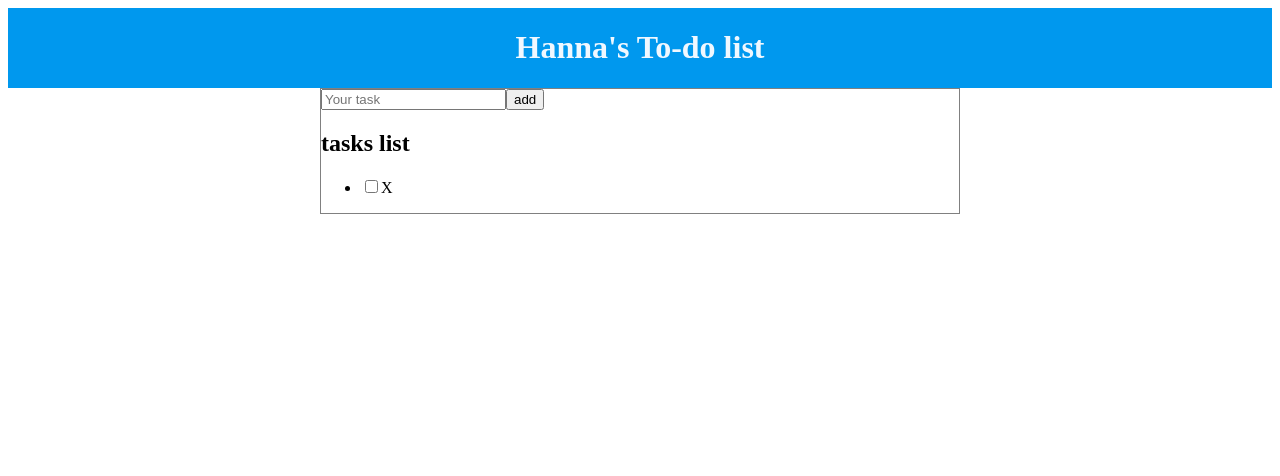
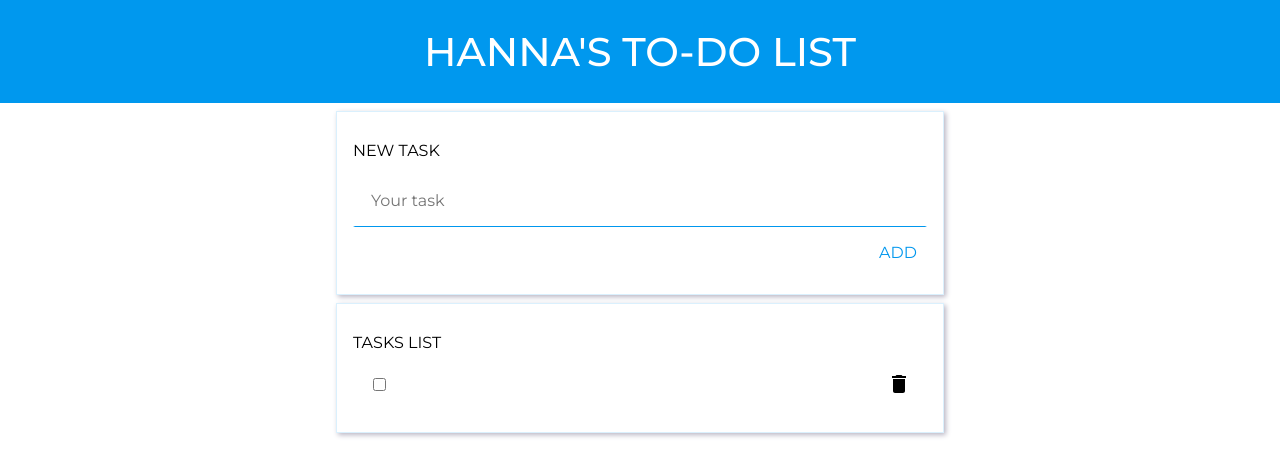
Before and after one commit to HannaTkachenko/todo, a React (Create React App) app: page / in a window 1280 px wide. Shown: the top 476 px of the page. Built offline with nearby package versions, Linux system fonts and the light colour scheme.

Commit message:
Add all styles
make styles in one file

```diff
--- a/package.json
+++ b/package.json
@@ -3,6 +3,7 @@
   "version": "0.1.0",
   "private": true,
   "dependencies": {
+    "@emotion/styled": "^11.10.0",
     "@mui/icons-material": "^5.8.4",
     "@testing-library/jest-dom": "^5.16.4",
     "@testing-library/react": "^13.3.0",
--- a/src/components/Forms/TodoForm/index.js
+++ b/src/components/Forms/TodoForm/index.js
@@ -24,14 +24,15 @@ const TodoForm = (props) => {
         validationSchema={SCHEMA_TASK_BODY}
       >
         <Form className={styles.form}>
-          <Field name="body" placeholder="Your task"  />
+          <h2>new task</h2>
 
+          <Field name="body" placeholder="Your task" />
+          <input className={styles.addBtn} type="submit" value="add" />
           <ErrorMessage
             name={"body"}
             component="div"
             className={styles.error}
           />
-          <input className={styles.addBtn} type="submit" value="add" />
         </Form>
       </Formik>
     </>
--- a/src/components/Todo/Header/Header.module.scss
+++ /dev/null
@@ -1,12 +0,0 @@
-
-
-.header {
-  display: flex;
-  align-items: center;
-  justify-content: center;
-
-  background-color: #0098EE;
-  color: aliceblue;
-
-
-}
--- a/src/components/Todo/Header/index.js
+++ b/src/components/Todo/Header/index.js
@@ -1,5 +1,5 @@
 import React from 'react';
-import styles from './Header.module.scss'
+import styles from './../../../styles/styles.module.scss'
 
 const Header = () => {
   return (
--- a/src/components/Todo/TodoList/index.js
+++ b/src/components/Todo/TodoList/index.js
@@ -1,28 +1,32 @@
-import React from 'react';
-import styles from './../../../styles/styles.module.scss'
+import React from "react";
+import DeleteIcon from "@mui/icons-material/Delete";
+import styles from "./../../../styles/styles.module.scss";
 
-const TodoList = ({tasks, setDoneTask,deleteTask }) => {
+const TodoList = ({ tasks, setDoneTask, deleteTask }) => {
   return (
     <div className={styles.tasksContainer}>
-      <h2 className={styles.title}>tasks list</h2>
-      <ul className={styles.list}>
+      <h2>tasks list</h2>
+      <ul>
         {tasks.map((task) => (
+          <li key={task.id}>
 
-          <li className={styles.task} key={task.id}>
-            <input type='checkbox' checked={task.isDone} onChange={
-              ()=>setDoneTask(task.id)
-            }/>
-            {task.body}
-            <span className={styles.deleteBtn}
-              onClick={() => {deleteTask(task.id); }}
-            >
-              X
-            </span>
+              <input
+                type="checkbox"
+                checked={task.isDone}
+                onChange={() => setDoneTask(task.id)}
+              />
+              <p>{task.body}</p>
+
+            <DeleteIcon
+              onClick={() => {
+                deleteTask(task.id);
+              }}
+            />
           </li>
         ))}
       </ul>
     </div>
   );
-}
+};
 
 export default TodoList;
--- a/src/styles/styles.module.scss
+++ b/src/styles/styles.module.scss
@@ -3,47 +3,104 @@
 * {
   box-sizing: border-box;
 }
-
-%text-style {
-  color: black;
+body {
+  margin: 0;
+}
+@mixin text-style($color, $fsize, $fweight, $texttrans) {
+  color: $color;
   text-align: left;
   font-family: "Montserrat", sans-serif;
-  font-size: 14px;
-  font-weight: normal;
+  font-size: $fsize;
+  font-weight: $fweight;
+  text-transform: $texttrans;
 }
 
-%border-style{
-  border: 1px solid gray;
+%border-style {
+  margin: 0.5em 1em 0 1em;
+  padding: 1em;
+  border: 1px solid #0097ee25;
+  box-shadow: 2px 2px 5px 0px rgb(186, 182, 196);
+}
+.header {
+  display: flex;
+  align-items: center;
+  justify-content: center;
+  background-color: #0098ee;
+  h1 {
+    @include text-style(white, 2.5em, 500, uppercase);
+  }
 }
 
-
+h2 {
+  @include text-style(black, 1em, 400, uppercase);
+  text-transform: uppercase;
+}
 .tasksSection {
   margin: auto;
   width: 50vw;
   display: flex;
   flex-direction: column;
+}
+.form {
+  display: flex;
+  flex-direction: column;
   @extend %border-style;
+  input {
+    &:nth-child(2) {
+      width: 100%;
+      padding: 1em;
+      border-color: transparent;
+      border-bottom: 1px solid #0097ee;
+      @include text-style(black, 1em, 400, none);
+      &:focus-visible {
+        background-color: transparent;
+        outline: none;
+      }
+    }
+    &:nth-child(3) {
+      align-self: flex-end;
+    }
+  }
+}
+.addBtn {
+  width: 4em;
+  padding: 1em;
+  border: none;
+  background-color: transparent;
+  border-radius: 4px;
+  @include text-style(#0097ee, 1em, 400, uppercase);
+}
 
+.tasksContainer {
+  @extend %border-style;
+  ul {
+    list-style-type: none;
+    padding: 0;
+    li {
+      display: flex;
+      align-items: center;
+      justify-content: space-between;
+      padding: 0 1em;
+      width: 100%;
+      @include text-style(black, 1em, 400, none);
+      p {
+        width: 70%;
+        word-break: break-word;
+      }
+    }
+  }
 }
+
 .error {
-  width: 150px;
-  height: 50px;
+  width: 200px;
+  height: 30px;
   padding: 5px;
   position: absolute;
-  right: 20px;
-  top: 16px;
+  left: 50%;
+  top: 17%;
   color: white;
-  background: #C03737;
+  background: #c03737;
   border: 1px solid #830303;
   border-radius: 5px;
   text-align: center;
 }
-
-
-.valid {
-  border: 2px solid green;
-}
-
-.invalid {
-  border: 2px solid red;
-}
```
Also changed, not shown: 1 other file (tests, documents, lock files or other folders).
